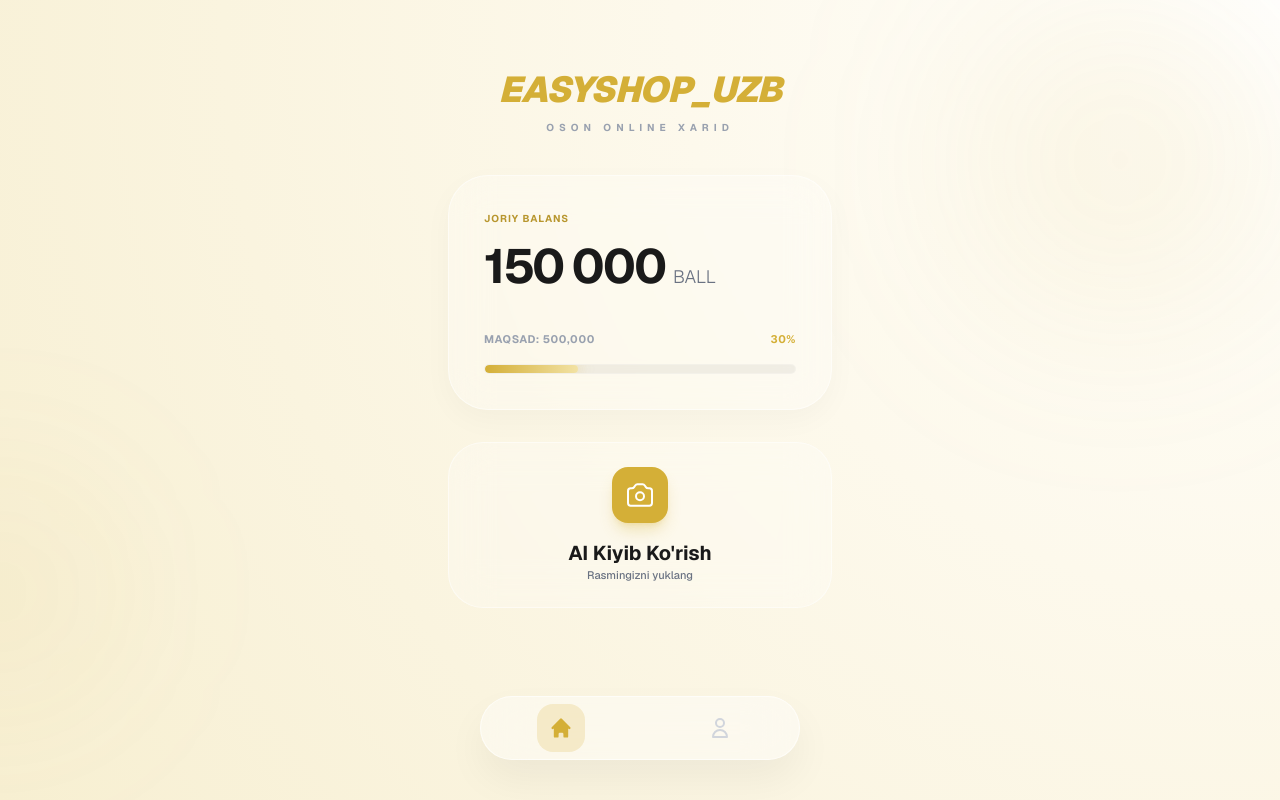
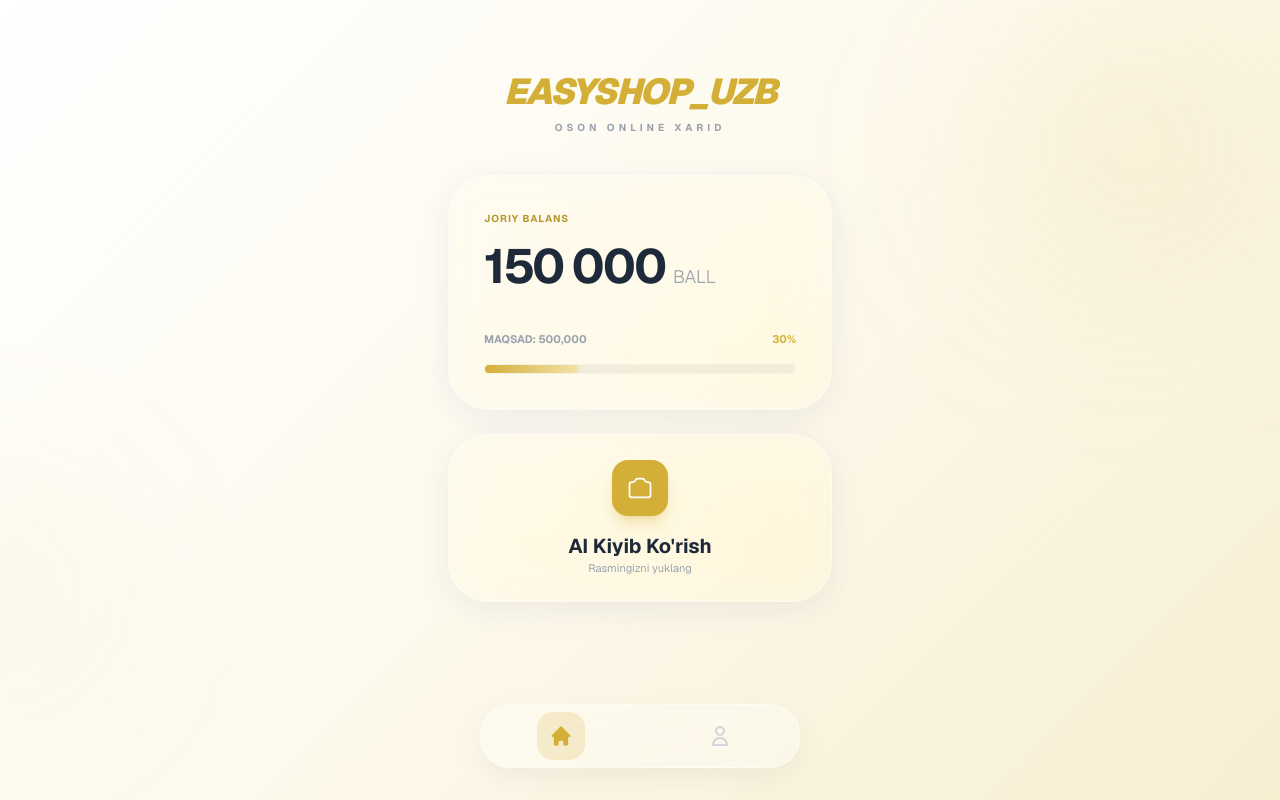
Before and after one commit to NS9121-hash/easyshopuzb-online-store, a Next.js app: page / in a window 1280 px wide. Built offline with nearby package versions, Linux system fonts and the light colour scheme.

Commit message:
Update page.tsx

```diff
--- a/app/page.tsx
+++ b/app/page.tsx
@@ -2,103 +2,91 @@
 'use client';
 
 export default function Home() {
+  // Shisha effekti uchun umumiy stil
+  const glassStyle = {
+    background: 'rgba(255, 255, 255, 0.15)', // Juda past shaffoflik
+    backdropFilter: 'blur(25px) saturate(180%)',
+    WebkitBackdropFilter: 'blur(25px) saturate(180%)',
+    border: '1px solid rgba(255, 255, 255, 0.4)',
+    borderRadius: '40px',
+    boxShadow: '0 8px 32px 0 rgba(31, 38, 135, 0.07)',
+  };
+
   return (
-    <main className="min-h-screen w-full relative overflow-hidden font-sans flex flex-col items-center"
+    <main className="min-h-screen w-full relative font-sans flex flex-col items-center"
       style={{
-        background: 'radial-gradient(circle at top right, #ffffff 0%, #fdf9ec 40%, #f7efd2 100%)',
-        padding: '24px'
+        background: 'linear-gradient(135deg, #ffffff 0%, #fdf9ec 50%, #f7efd2 100%)',
+        padding: '24px',
+        margin: '0'
       }}>
 
-      {/* FONDIAGI NOZIK TILLA DOG'LAR (Blur effekti fonni boyitadi) */}
-      <div className="absolute top-0 right-0 w-80 h-80 bg-[#d4af37]/10 rounded-full blur-[100px] pointer-events-none"></div>
+      {/* FONDIAGI DOG'LAR */}
+      <div className="absolute top-0 right-0 w-72 h-72 bg-[#d4af37]/10 rounded-full blur-[100px] pointer-events-none"></div>
       <div className="absolute bottom-20 left-[-10%] w-64 h-64 bg-[#d4af37]/5 rounded-full blur-[80px] pointer-events-none"></div>
 
-      {/* HEADER: EASYSHOP_UZB */}
+      {/* HEADER */}
       <div className="relative z-10 text-center mt-12 mb-10">
-        <h1 className="text-4xl font-black tracking-tight text-[#d4af37] leading-none uppercase italic">
+        <h1 className="text-4xl font-black tracking-tighter text-[#d4af37] uppercase italic">
           EASYSHOP_UZB
         </h1>
-        <p className="text-[10px] font-bold text-gray-400 tracking-[0.5em] uppercase mt-3">
+        <p className="text-[10px] font-bold text-gray-400 tracking-[0.4em] uppercase mt-2">
           Oson online xarid
         </p>
       </div>
 
-      <div className="w-full max-w-sm space-y-8 relative z-10">
+      <div className="w-full max-w-sm space-y-6 relative z-10">
 
-        {/* 1. JORIY BALANS KARTASI (ASLIY LIQUID GLASS) */}
-        <div style={{
-          backgroundColor: 'rgba(255, 255, 255, 0.25)', // SHAFFOFLIKNI OSHIRDIK
-          backdropFilter: 'blur(20px)',               // SHISHA EFFEKTI
-          WebkitBackdropFilter: 'blur(20px)',         // SAFARI UCHUN
-          border: '1px solid rgba(255, 255, 255, 0.5)', // CHEGARA YALTIRASHI
-          borderRadius: '40px',
-          padding: '35px',
-          boxShadow: '0 10px 30px rgba(0, 0, 0, 0.03)'
-        }}>
+        {/* 1. JORIY BALANS KARTASI */}
+        <div style={{ ...glassStyle, padding: '35px' }}>
           <p className="text-[10px] font-bold text-[#b8962e] tracking-widest uppercase mb-4">Joriy Balans</p>
 
           <div className="flex items-baseline gap-2 mb-10">
-            <span className="text-5xl font-bold text-[#1a1a1a] tracking-tighter">150 000</span>
-            <span className="text-lg font-light text-gray-500">BALL</span>
+            <span className="text-5xl font-bold text-gray-800 tracking-tighter">150 000</span>
+            <span className="text-lg font-light text-gray-400">BALL</span>
           </div>
 
           <div className="space-y-4">
-            <div className="flex justify-between text-[11px] font-bold text-gray-400 tracking-wider">
+            <div className="flex justify-between text-[11px] font-bold text-gray-400">
               <span>MAQSAD: 500,000</span>
               <span className="text-[#d4af37]">30%</span>
             </div>
-            {/* SILLIQ PROGRESS BAR */}
-            <div className="h-2.5 bg-black/5 rounded-full overflow-hidden relative border border-white/20">
+            <div className="h-2.5 bg-black/5 rounded-full overflow-hidden border border-white/20">
               <div
-                className="h-full bg-[#d4af37] rounded-full"
-                style={{
-                  width: '30%',
-                  boxShadow: '0 0 15px rgba(212, 175, 55, 0.5)',
-                  background: 'linear-gradient(90deg, #d4af37 0%, #f2e2a4 100%)'
-                }}
+                className="h-full bg-gradient-to-r from-[#d4af37] to-[#f2e2a4]"
+                style={{ width: '30%', boxShadow: '0 0 10px rgba(212, 175, 55, 0.3)' }}
               ></div>
             </div>
           </div>
         </div>
 
         {/* 2. AI VIRTUAL TRY-ON KARTASI */}
-        <div style={{
-          backgroundColor: 'rgba(255, 255, 255, 0.25)', // SHAFFOFLIK
-          backdropFilter: 'blur(20px)',
-          WebkitBackdropFilter: 'blur(20px)',
-          border: '1px solid rgba(255, 255, 255, 0.5)',
-          borderRadius: '35px',
-          padding: '24px',
-          display: 'flex',
-          flexDirection: 'column',
-          alignItems: 'center'
-        }} className="active:scale-95 transition-all">
+        <div style={{ ...glassStyle, padding: '25px', display: 'flex', flexDirection: 'column', alignItems: 'center' }}>
           <div className="w-14 h-14 bg-[#d4af37] rounded-2xl flex items-center justify-center mb-4 shadow-lg shadow-[#d4af37]/30">
-            <svg className="w-8 h-8 text-white" fill="none" stroke="currentColor" viewBox="0 0 24 24">
+            <svg className="w-7 h-7 text-white" fill="none" stroke="currentColor" viewBox="0 0 24 24">
               <path strokeLinecap="round" strokeLinejoin="round" strokeWidth={1.5} d="M3 9a2 2 0 012-2h.93a2 2 0 001.664-.89l.812-1.22A2 2 0 0110.07 4h3.86a2 2 0 011.664.89l.812 1.22A2 2 0 0018.07 7H19a2 2 0 012 2v9a2 2 0 01-2 2H5a2 2 0 01-2-2V9z" />
-              <path strokeLinecap="round" strokeLinejoin="round" strokeWidth={1.5} d="M15 13a3 3 0 11-6 0 3 3 0 016 0z" />
             </svg>
           </div>
-          <h3 className="text-xl font-bold text-[#1a1a1a]">AI Kiyib Ko'rish</h3>
-          <p className="text-[11px] text-gray-500 font-medium">Rasmingizni yuklang</p>
+          <h3 className="text-xl font-bold text-gray-800">AI Kiyib Ko'rish</h3>
+          <p className="text-[11px] text-gray-400">Rasmingizni yuklang</p>
         </div>
 
       </div>
 
-      {/* 3. FLOATING NAV BAR */}
-      <div className="fixed bottom-10 w-[85%] max-w-xs h-16 flex justify-around items-center" style={{
-          backgroundColor: 'rgba(255, 255, 255, 0.4)',
-          backdropFilter: 'blur(25px)',
-          WebkitBackdropFilter: 'blur(25px)',
-          border: '1px solid rgba(255, 255, 255, 0.6)',
-          borderRadius: '32px',
-          boxShadow: '0 20px 40px rgba(0, 0, 0, 0.05)'
-      }}>
+      {/* 3. NAV BAR */}
+      <div className="fixed bottom-8 w-[85%] max-w-xs h-16 flex justify-around items-center"
+        style={{
+          background: 'rgba(255, 255, 255, 0.3)',
+          backdropFilter: 'blur(20px)',
+          WebkitBackdropFilter: 'blur(20px)',
+          border: '1px solid rgba(255, 255, 255, 0.5)',
+          borderRadius: '30px',
+          boxShadow: '0 10px 30px rgba(0,0,0,0.05)'
+        }}>
         <div className="p-3 bg-[#d4af37]/20 rounded-2xl text-[#d4af37]">
           <svg className="w-6 h-6" fill="currentColor" viewBox="0 0 20 20"><path d="M10.707 2.293a1 1 0 00-1.414 0l-7 7a1 1 0 001.414 1.414L4 10.414V17a1 1 0 001 1h2a1 1 0 001-1v-2a1 1 0 011-1h2a1 1 0 011 1v2a1 1 0 001 1h2a1 1 0 001-1v-6.586l.293.293a1 1 0 001.414-1.414l-7-7z" /></svg>
         </div>
         <div className="p-3 text-gray-300">
-          <svg className="w-6 h-6" fill="none" stroke="currentColor" viewBox="0 0 24 24"><path strokeLinecap="round" strokeLinejoin="round" strokeWidth={2} d="M16 7a4 4 0 11-8 0 4 4 0 018 0zM12 14a7 7 0 00-7 7h14a7 7 0 00-7-7z" /></svg>
+           <svg className="w-6 h-6" fill="none" stroke="currentColor" viewBox="0 0 24 24"><path strokeLinecap="round" strokeLinejoin="round" strokeWidth={2} d="M16 7a4 4 0 11-8 0 4 4 0 018 0zM12 14a7 7 0 00-7 7h14a7 7 0 00-7-7z" /></svg>
         </div>
       </div>
 
```
